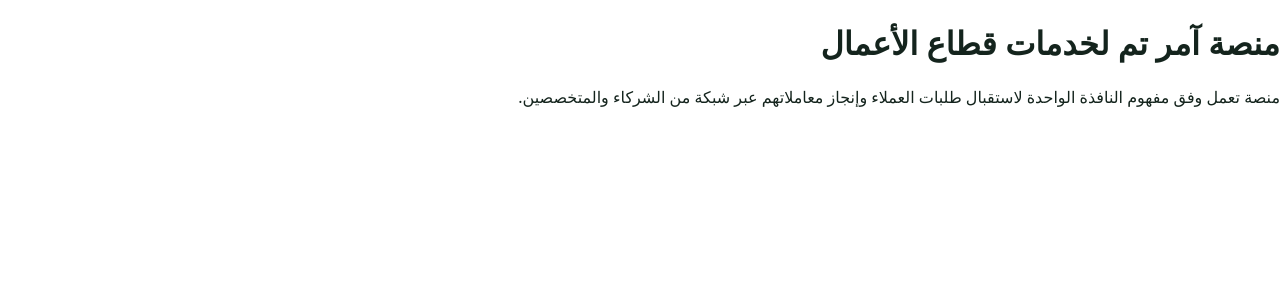
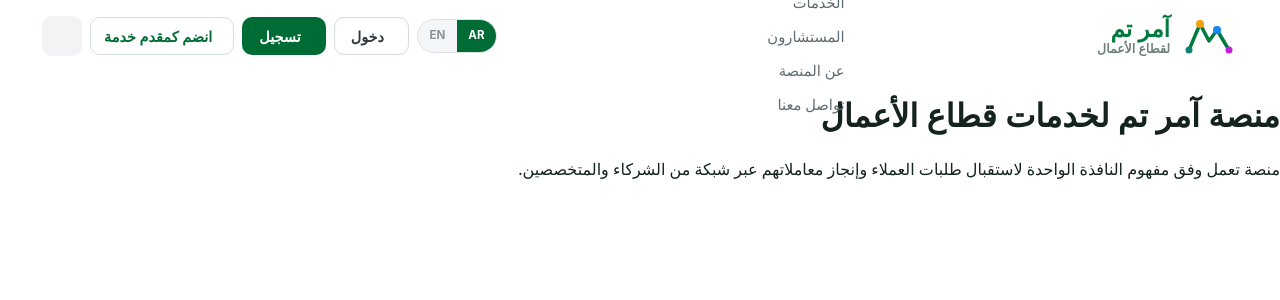
Before and after one commit to Asjadfaroq/amrtm-business-homepage, a Laravel app: page / in a window 1280 px wide. Shown: the top 300 px of the page. Run offline with Laravel 12, Linux system fonts and the light colour scheme; style sheets or scripts are compiled from the project's sources.

Commit message:
Add navbar with language switch

```diff
--- a/config/platform.php
+++ b/config/platform.php
@@ -2,6 +2,10 @@
 
 return [
 
+    'locales' => ['ar', 'en'],
+
     'rtl' => ['ar'],
 
+    'navigation' => ['home', 'services', 'consultants', 'about', 'contact'],
+
 ];
--- a/lang/ar/home.php
+++ b/lang/ar/home.php
@@ -3,6 +3,26 @@
 return [
 
     'title' => 'آمر تم | Amrtm',
+
+    'brand' => [
+        'name' => 'آمر تم',
+        'tagline' => 'لقطاع الأعمال',
+    ],
+
+    'nav' => [
+        'home' => 'الرئيسية',
+        'services' => 'الخدمات',
+        'consultants' => 'المستشارون',
+        'about' => 'عن المنصة',
+        'contact' => 'تواصل معنا',
+        'menu' => 'القائمة',
+    ],
+
+    'actions' => [
+        'sign_in' => 'دخول',
+        'register' => 'تسجيل',
+        'join' => 'انضم كمقدم خدمة',
+    ],
 
     'hero' => [
         'title' => 'منصة آمر تم لخدمات قطاع الأعمال',
--- a/resources/css/app.css
+++ b/resources/css/app.css
@@ -9,3 +9,4 @@
 @import "@fontsource/inter/latin-700.css";
 @import "bootstrap-icons/font/bootstrap-icons.css";
 @import "./base.css";
+@import "./components/navbar.css";
--- a/resources/css/base.css
+++ b/resources/css/base.css
@@ -6,6 +6,7 @@
     --ink: #14241d;
     --line: #e3e8e5;
     --radius: 16px;
+    --nav-height: 72px;
     --font-ar: "Cairo", system-ui, sans-serif;
     --font-en: "Inter", system-ui, sans-serif;
 }
--- /dev/null
+++ b/resources/css/components/navbar.css
@@ -0,0 +1,193 @@
+.site-nav {
+    position: relative;
+    z-index: 20;
+    display: flex;
+    align-items: center;
+    justify-content: space-between;
+    height: var(--nav-height);
+    padding-inline: 42px;
+    background: #fff;
+}
+
+.brand {
+    display: flex;
+    align-items: center;
+    gap: 10px;
+}
+
+.brand-mark {
+    width: 58px;
+    height: 48px;
+}
+
+.brand-text {
+    display: flex;
+    flex-direction: column;
+    font-family: var(--font-ar);
+    line-height: 1.15;
+}
+
+.brand-name {
+    font-size: 1.45rem;
+    font-weight: 800;
+    color: var(--brand);
+}
+
+.brand-tagline {
+    font-size: 0.78rem;
+    font-weight: 600;
+    color: #6f7f79;
+}
+
+.nav-links {
+    align-items: center;
+    margin: 0;
+    padding: 0;
+    padding-inline-end: 18px;
+    list-style: none;
+}
+
+.nav-links a {
+    display: block;
+    padding: 7px 16px;
+    border-radius: 10px;
+    font-size: 0.92rem;
+    font-weight: 500;
+    color: #5f6b72;
+    transition: background-color 0.2s, color 0.2s;
+}
+
+.nav-links a:hover,
+.nav-links a.active {
+    background: var(--brand-tint);
+    color: var(--brand-dark);
+}
+
+.nav-actions {
+    display: flex;
+    align-items: center;
+    gap: 8px;
+}
+
+.lang-switch {
+    display: flex;
+    overflow: hidden;
+    border: 1px solid #dfe3e7;
+    border-radius: 999px;
+    background: #f3f5f7;
+}
+
+.lang-switch a {
+    width: 39px;
+    padding: 7px 0;
+    text-align: center;
+    font-family: var(--font-en);
+    font-size: 0.72rem;
+    font-weight: 700;
+    line-height: 1.5;
+    color: #8a939b;
+}
+
+.lang-switch a.active {
+    background: var(--brand-dark);
+    color: #fff;
+}
+
+.btn-nav {
+    display: inline-flex;
+    align-items: center;
+    gap: 8px;
+    height: 36px;
+    padding: 0 16px;
+    border: 1px solid transparent;
+    border-radius: 10px;
+    font-size: 0.9rem;
+    font-weight: 600;
+    white-space: nowrap;
+    transition: background-color 0.2s, border-color 0.2s, color 0.2s;
+}
+
+.btn-nav-outline {
+    border-color: #d5dadd;
+    background: #fff;
+    color: #2e3a40;
+}
+
+.btn-nav-outline:hover {
+    border-color: var(--brand);
+    color: var(--brand-dark);
+}
+
+.btn-nav-solid {
+    background: var(--brand-dark);
+    color: #fff;
+}
+
+.btn-nav-solid:hover {
+    background: var(--brand);
+    color: #fff;
+}
+
+.btn-nav-soft {
+    padding-inline: 13px;
+    border-color: #cfe0d7;
+    background: #fff;
+    color: var(--brand-dark);
+}
+
+.btn-nav-soft:hover {
+    background: var(--brand-mist);
+    color: var(--brand-dark);
+}
+
+.nav-toggle {
+    width: 40px;
+    height: 40px;
+    border: 0;
+    border-radius: 10px;
+    background: #f1f3f4;
+    font-size: 1.4rem;
+    line-height: 1;
+    color: #3a4449;
+}
+
+[dir="rtl"] .icon-directional {
+    transform: scaleX(-1);
+}
+
+@media (max-width: 1199.98px) {
+    .site-nav {
+        padding-inline: 16px;
+    }
+
+    .brand-tagline,
+    .btn-nav span,
+    .btn-nav-soft {
+        display: none;
+    }
+
+    .btn-nav {
+        height: 32px;
+        padding: 0 12px;
+        font-size: 1rem;
+    }
+
+    .lang-switch a {
+        width: 34px;
+        padding: 6px 0;
+    }
+
+    .nav-links {
+        position: absolute;
+        inset-inline: 0;
+        top: var(--nav-height);
+        padding: 12px 16px 16px;
+        border-top: 1px solid var(--line);
+        background: #fff;
+        box-shadow: 0 14px 24px rgba(0, 0, 0, 0.1);
+    }
+
+    .nav-links a {
+        padding: 10px 14px;
+    }
+}
--- a/resources/js/app.js
+++ b/resources/js/app.js
@@ -1 +1 @@
-//
+import 'bootstrap/js/dist/collapse';
--- /dev/null
+++ b/resources/views/components/language-switch.blade.php
@@ -0,0 +1,5 @@
+<div class="lang-switch">
+    @foreach (config('platform.locales') as $locale)
+        <a href="{{ route("home.{$locale}") }}" @class(['active' => app()->isLocale($locale)])>{{ strtoupper($locale) }}</a>
+    @endforeach
+</div>
--- /dev/null
+++ b/resources/views/components/navbar.blade.php
@@ -0,0 +1,40 @@
+<nav class="site-nav">
+    <a class="brand" href="{{ route('home.'.app()->getLocale()) }}">
+        <img class="brand-mark" src="{{ asset('images/logo.svg') }}" alt="">
+        <span class="brand-text">
+            <span class="brand-name">{{ __('home.brand.name') }}</span>
+            <span class="brand-tagline">{{ __('home.brand.tagline') }}</span>
+        </span>
+    </a>
+
+    <ul class="nav-links collapse d-xl-flex" id="nav-menu">
+        @foreach (config('platform.navigation') as $item)
+            <li>
+                <a href="#" @class(['active' => $loop->first])>{{ __("home.nav.{$item}") }}</a>
+            </li>
+        @endforeach
+    </ul>
+
+    <div class="nav-actions">
+        <x-language-switch />
+
+        <a class="btn-nav btn-nav-outline" href="#">
+            <i class="bi bi-box-arrow-in-right icon-directional"></i>
+            <span>{{ __('home.actions.sign_in') }}</span>
+        </a>
+
+        <a class="btn-nav btn-nav-solid" href="#">
+            <i class="bi bi-person-plus-fill"></i>
+            <span>{{ __('home.actions.register') }}</span>
+        </a>
+
+        <a class="btn-nav btn-nav-soft" href="#">
+            <i class="bi bi-building-fill"></i>
+            <span>{{ __('home.actions.join') }}</span>
+        </a>
+
+        <button class="nav-toggle d-xl-none" type="button" data-bs-toggle="collapse" data-bs-target="#nav-menu" aria-controls="nav-menu" aria-expanded="false" aria-label="{{ __('home.nav.menu') }}">
+            <i class="bi bi-list"></i>
+        </button>
+    </div>
+</nav>
--- a/resources/views/home.blade.php
+++ b/resources/views/home.blade.php
@@ -1,4 +1,6 @@
 <x-layout :title="__('home.title')">
+    <x-navbar />
+
     <main class="container py-5">
         <h1>{{ __('home.hero.title') }}</h1>
         <p class="lead">{{ __('home.hero.lead') }}</p>
```
Also changed, not shown: lang/en/home.php (+20 -0 lines), public/images/logo.svg (added).
